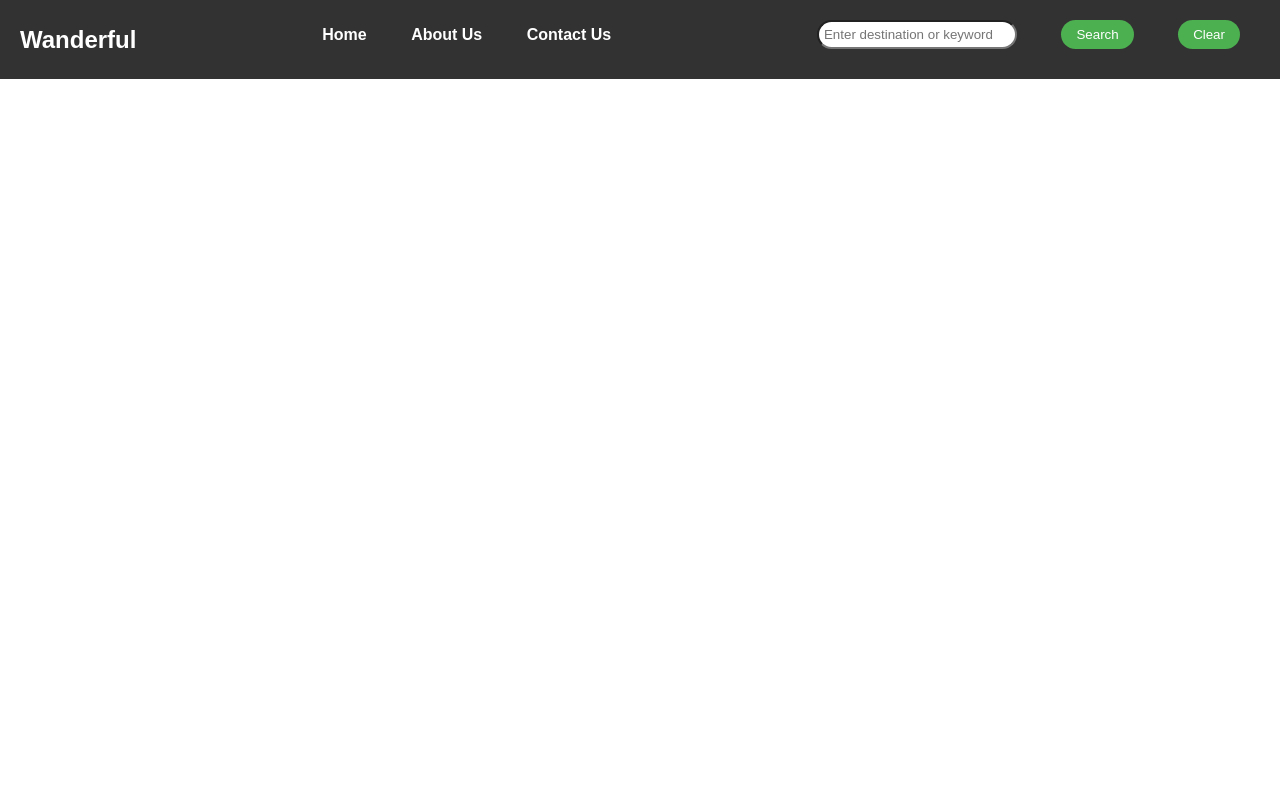
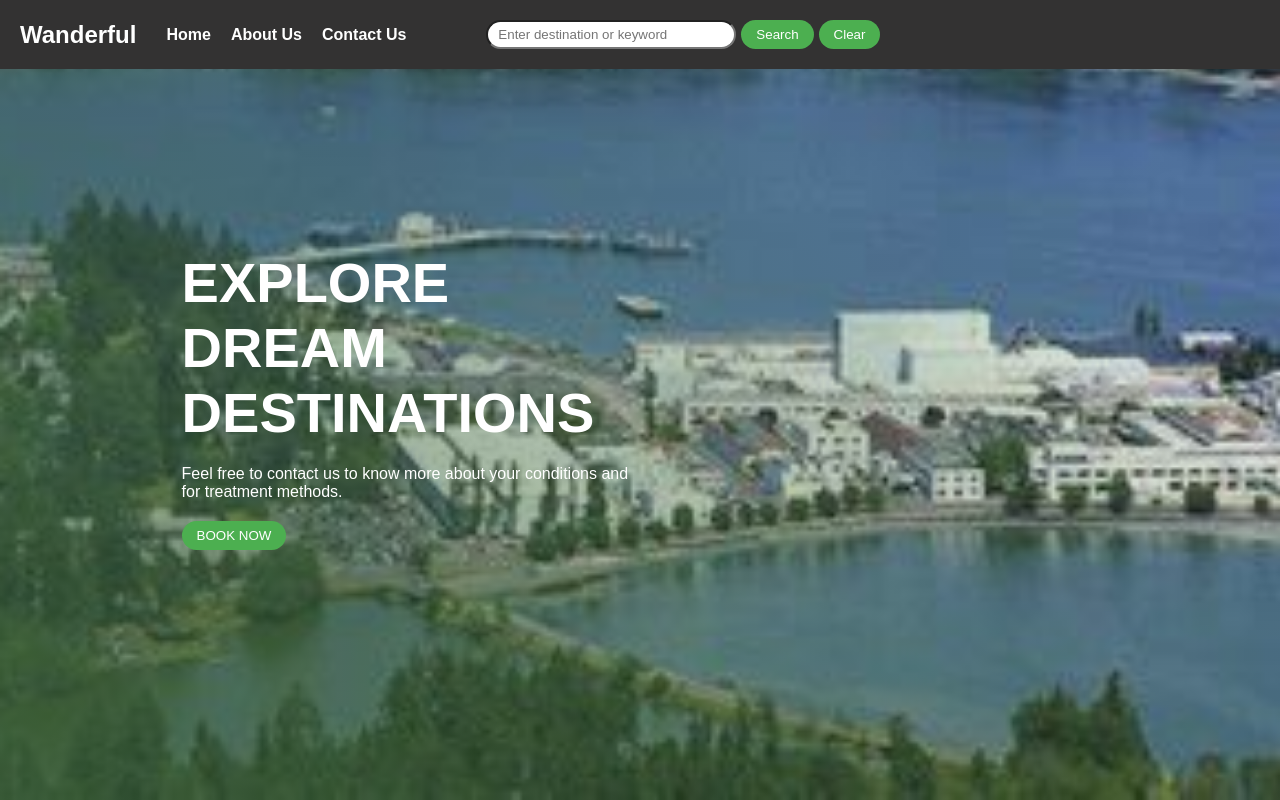
Before and after one commit to Animrac/travel-recommendation, a plain HTML site: page TravelRecommendation/travel_recommendation.html in a window 1280 px wide. Drawn offline with Linux system fonts and the light colour scheme.

Commit message:
bg image, some formatting

```diff
--- a/TravelRecommendation/travel_recommendation.css
+++ b/TravelRecommendation/travel_recommendation.css
@@ -10,7 +10,10 @@ nav {
     padding: 20px;
     display: flex;
     align-items: center;
-    justify-content: space-between;
+    /* justify-content: space-between; */
+    width: 100%;
+    position: fixed;
+    top: 0;
 
   }
 
@@ -42,12 +45,14 @@ nav {
 
   h1 {
     /* margin-bottom: 20px; */
-    color: #fff
+    color: #fff;
+    font-size: 350%;
+    font-style: bold;
   }
 
-  div {
-    margin-bottom: 10px;
-  }
+  /* div {
+    padding: 10px;
+  } */
 
   label {
     display: inline-block;
@@ -57,8 +62,8 @@ nav {
   input[type="text"],
   input[type="number"],
   select {
-    width: 200px;
-    padding: 5px;
+    width: 250px;
+    padding: 5px 10px;
   }
 
   button {
@@ -74,9 +79,10 @@ nav {
     background-color: #45a049;
   }
 
-  /* Basic CSS for the report section */
   h2 {
-    margin-top: 30px;
+    color: #fff;
+    font-size: 150%;
+    font-style: bold;
   }
 
   #report,#result {
@@ -98,15 +104,53 @@ nav {
   }
 
   #centerNav {
-    align-items: center;
+    justify-content: left;
+    width: 40%;
+    display: flex;
+    flex-direction: row;
+    padding-left: 30px;
+    gap: 20px;
   }
 
   #endNav {
-    align-items: right;
+    justify-content: right;
+    width: 20%;
+    display: flex;
+    flex-direction: row;
+    gap: 5px;
 
   }
 
   li {
     display: inline;
-    padding: 20px;
   }
+
+  .background-container {
+    background-image: linear-gradient(45deg, rgba(60, 102, 58, 0.75), rgba(156, 8, 134, 0)), url('dream\ destination.jpg');
+    background-size: cover;
+    background-position: center;
+    height: 100vh;
+    display: flex;
+    justify-content: center;
+    align-items: center;
+    color: white;
+    text-align: center;
+    /* padding: 20px; */
+    box-sizing: border-box;
+  }
+
+  .container {
+    flex-direction: row;
+    display: flex;
+  }
+
+  .left-container {
+    text-align: left;
+    display: flex;
+    flex-direction: column;
+    gap: 20px;
+    width: 50%
+  }
+  .right-container {
+    width: 50%;
+  }
--- a/TravelRecommendation/travel_recommendation.html
+++ b/TravelRecommendation/travel_recommendation.html
@@ -6,8 +6,7 @@
   <link rel="stylesheet" href="./travel_recommendation.css">
 </head>
 <body>
-   <nav><h1>Wanderful</h1>
-<!-- <ul> -->
+   <nav><h2>Wanderful</h2>
     <div id='centerNav'>
         <li><a href="./travel_recommendation.html" id="home">Home</a></li>
         <li><a href="./travel_recommendation_about.html" id="home">About Us</a></li>
@@ -19,12 +18,19 @@
     <li><button id='btnClear'>Clear</button></li>
  </li>
 </div>
+</nav>
+  <div class="background-container">
+    <div class="container">
+        <div class="left-container">
+            <h1>EXPLORE DREAM DESTINATIONS</h1>
+            <p>Feel free to contact us to know more about your conditions and for treatment methods.</p>
+            <li><button id='btnBook'>BOOK NOW</button></li>
+        </div>
+        <div class="right-container">
 
-<!-- </ul> -->
-</nav>
-<div class="container">
-
-</div>
+        </div>
+    </div>
+  <div class="background-container">
 <script src="./travel_recommendation.js"></script>
 </body>
 </html>
```
Also changed, not shown: TravelRecommendation/travel_recommendation_about.html (+12 -1 lines), TravelRecommendation/travel_recommendation_contact.html (+10 -1 lines), TravelRecommendation/dream destination.jpg (renamed from TravelRecommendation/dream destination.jfif).
